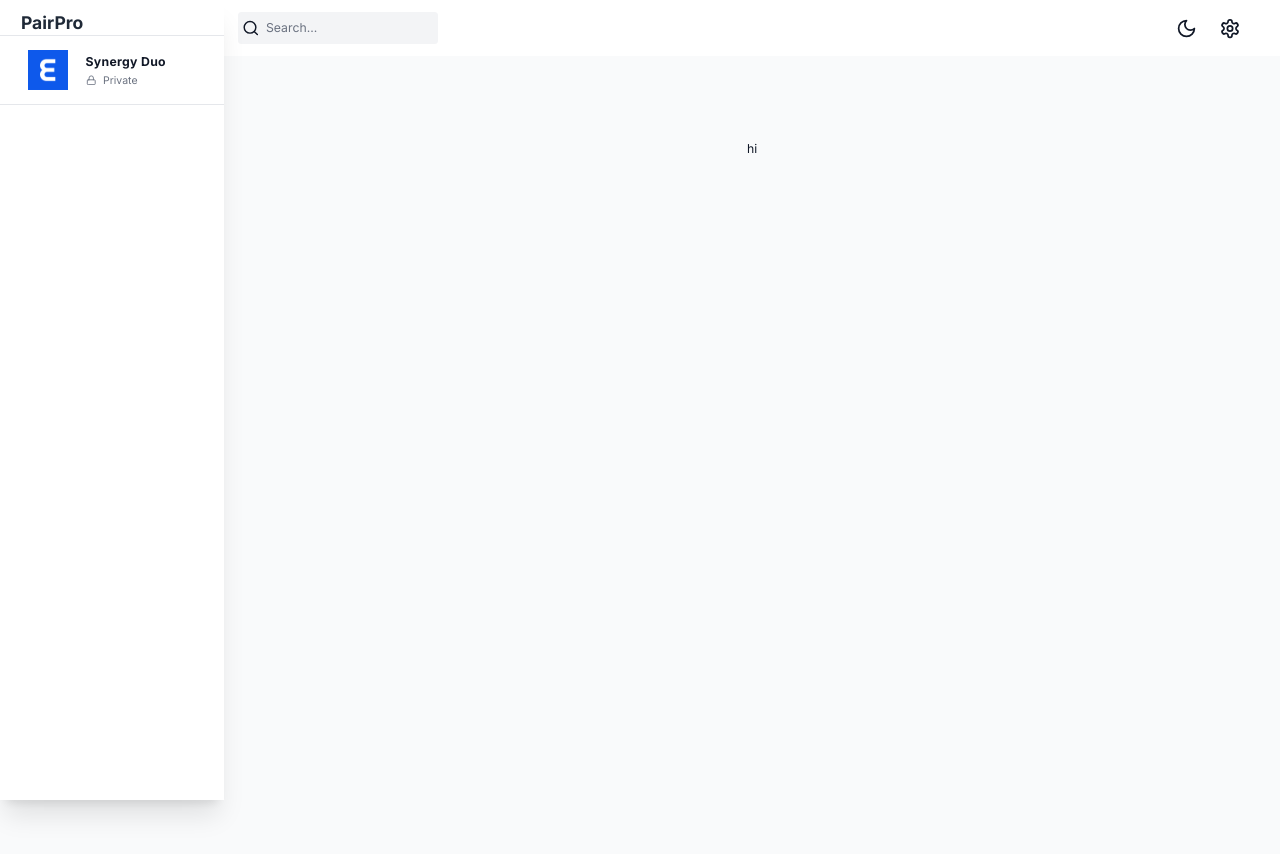
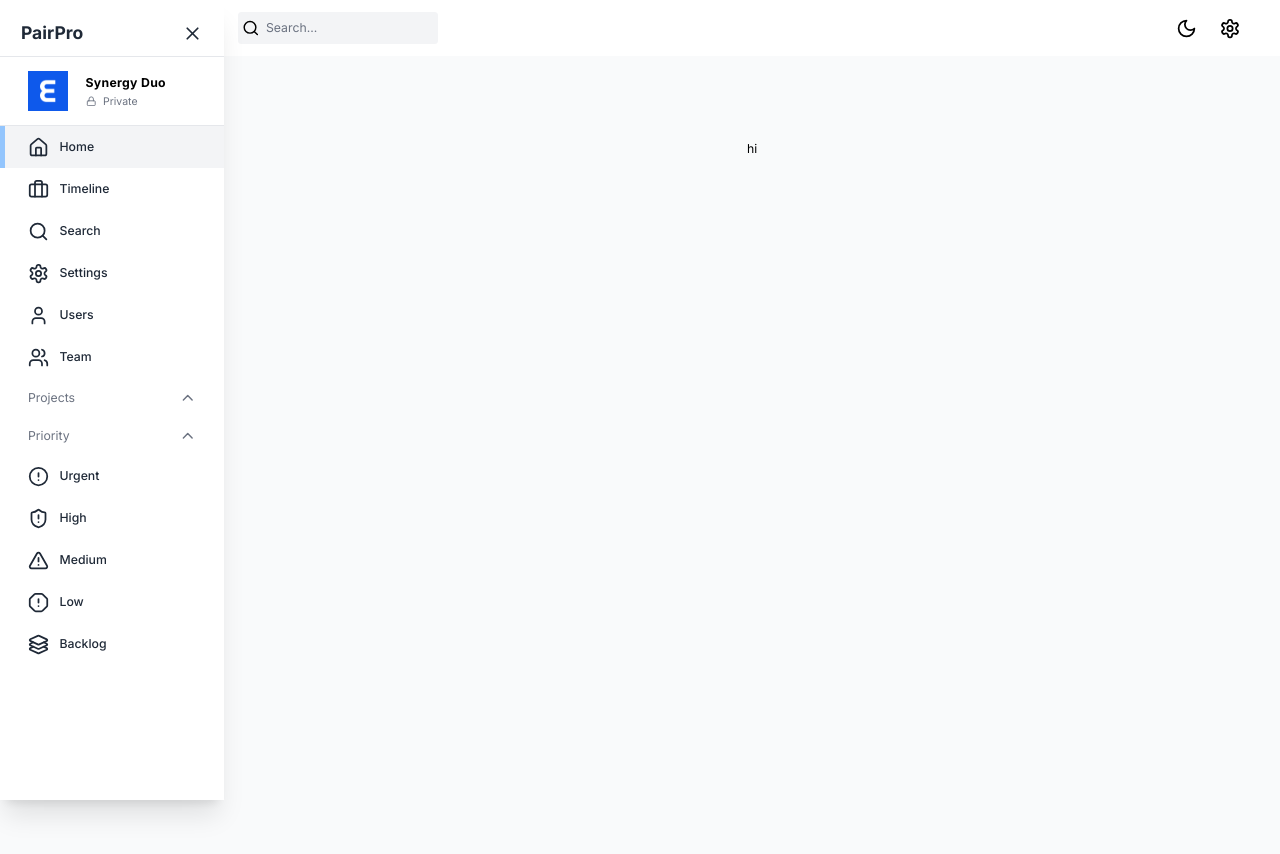
Before and after one commit to jtfrancisco0121/ProjectManagementApp, a Next.js app: page / in a window 1280 px wide. Built offline with nearby package versions, Linux system fonts and the light colour scheme; no server answers.

Commit message:
Sidebar setup 2

```diff
--- a/src/app/(components)/Sidebar/index.tsx
+++ b/src/app/(components)/Sidebar/index.tsx
@@ -1,7 +1,9 @@
 "use client";
 import { useAppDispatch, useAppSelector } from "@/app/redux";
-import { Icon, LockIcon, LucideIcon } from "lucide-react";
+import { setIsSidebarCollapsed } from "@/state";
+import { AlertCircle, AlertOctagon, AlertTriangle, Briefcase, ChevronDown, ChevronUp, Home, Layers3, LockIcon, LucideIcon, Search, Settings, ShieldAlert, User, Users, X } from "lucide-react";
 import Image from "next/image";
+import Link from "next/link";
 import { usePathname } from "next/navigation";
 import React, { useState } from "react";
 
@@ -11,19 +13,29 @@
     const [showProjects, setShowProjects] = useState(true);
     const [showPriority, setShowPriority] = useState(true);
 
-    const sidebarClassnames = `fixed flex flex-col h-[100%] justify-between shadow-xl
+    const dispatch = useAppDispatch();
+    const isSidebarCollapsed = useAppSelector((state => state.global.isSidebarCollapsed));
+
+    const sidebarClassNames = `fixed flex flex-col h-[100%] justify-between shadow-xl
     transition-all duration-300 h-full z-40 dark:bg-black overflow-y-auto bg-white
-    w-64
+    ${isSidebarCollapsed ? "w-0 hidden" : "w-64"}
     `;
 
     return (
-        <div className={sidebarClassnames}>
+        <div className={sidebarClassNames}>
             <div className="flex h-[100%] w-full flex-col justify-start">
                 {/* top logo */}
-                <div className="z-50 flex-min-h-[56px] w-64 items-center justify-between bg-white px-6 pt-3 dark:bg-black">
+                <div className="z-50 flex min-h-[56px] w-64 items-center justify-between bg-white px-6 pt-3 dark:bg-black">
                     <div className="text-xl font-bold text-gray-800 dark:text-white">
                         PairPro
                     </div>
+                    {isSidebarCollapsed ? null : (
+                        <button className="py-3" onClick={() => {
+                            dispatch(setIsSidebarCollapsed(!isSidebarCollapsed));
+                        }}>
+                            <X className="h-6 w-6 text-gray-800 hover:text-gray-500 dark:text-white" />
+                        </button>
+                    )}
                 </div>
                 {/* Team */}
                 <div className="flex items-center gap-5 border-y-[1.5px] border-gray-200 px-8 py-4 dark:border-gray-700">
@@ -39,6 +51,45 @@
                     </div>
                 </div>
                 {/* navbar links */}
+                <nav className="z-10 w-full">
+                    <SidebarLink icon={Home} label="Home" href="/" />
+                    <SidebarLink icon={Briefcase} label="Timeline" href="/timeline" />
+                    <SidebarLink icon={Search} label="Search" href="/search" />
+                    <SidebarLink icon={Settings} label="Settings" href="/settings" />
+                    <SidebarLink icon={User} label="Users" href="/users" />
+                    <SidebarLink icon={Users} label="Team" href="/teams" />
+                </nav>
+
+                {/* Projects Links */}
+
+                <button onClick={() => setShowProjects((prev) => !prev)} className="flex w-full items-center justify-between px-8 py-3 text-gray-500">
+                    <span className="">Projects</span>
+                    {showProjects ? (
+                        <ChevronUp className="h-5 w-5" />
+                    ) : (
+                        <ChevronDown className="h-5 w-5" />
+                    )}
+                </button>
+                {/* Projects List */}
+
+                {/* Priorities Links */}
+                <button onClick={() => setShowPriority((prev) => !prev)} className="flex w-full items-center justify-between px-8 py-3 text-gray-500">
+                    <span className="">Priority</span>
+                    {showPriority ? (
+                        <ChevronUp className="h-5 w-5" />
+                    ) : (
+                        <ChevronDown className="h-5 w-5" />
+                    )}
+                </button>
+                {showPriority && (
+                    <>
+                        <SidebarLink icon={AlertCircle} label="Urgent" href="/priority/urgent" />
+                        <SidebarLink icon={ShieldAlert} label="High" href="/priority/high" />
+                        <SidebarLink icon={AlertTriangle} label="Medium" href="/priority/medium" />
+                        <SidebarLink icon={AlertOctagon} label="Low" href="/priority/low" />
+                        <SidebarLink icon={Layers3} label="Backlog" href="/priority/backlog" />
+                    </>
+                )}
             </div>
         </div>
     );
@@ -48,32 +99,28 @@
     href: string,
     icon: LucideIcon,
     label: string,
-    isCollapsed: boolean,
 }
 
 const SidebarLink = ({
     href,
     icon: Icon,
     label,
-    isCollapsed
 }: SidebarLinkProps) => {
     const pathname = usePathname();
     const isActive = pathname === href || (pathname === "/" && href === "/dashboard");
-    const screenWidth = window.innerWidth;
-
-    const dispatch = useAppDispatch();
-    const isSidebarCollapsed = useAppSelector((state => state.global.isSidebarCollapsed));
 
     return (
-        <link href={href} className="w-full">
-            <div className={`relative flex cursor-pointer items-center gap-3 transition-colors hover:bg-gray-100 dark:bg-black dark:hover:bg-gray-700 ${isActive ? "bg-gray-100 text-white dark:bg-gray-600" : ""}`}>
+        <Link href={href} className="w-full">
+            <div className={`relative flex cursor-pointer items-center gap-3 transition-colors hover:bg-gray-100 dark:bg-black dark:hover:bg-gray-700 ${isActive ? "bg-gray-100 text-white dark:bg-gray-600" : ""} justify-start px-8 py-3`}>
                 {isActive && (
-                    <div className="absolute left-0 top-0 h-[100%] w-[5px]">
-
-                    </div>
+                    <div className="absolute left-0 top-0 h-[100%] w-[5px] bg-blue-200" />
                 )}
+                <Icon className="h-6 w-6 text-gray-800 dark:text-gray-100" />
+                <span className={`font-medium text-gray-800 dark:text-gray-100`}>
+                    {label}
+                </span>
             </div>
-        </link >
+        </Link>
     )
 }
 
--- a/src/app/globals.css
+++ b/src/app/globals.css
@@ -15,6 +15,6 @@
   height: 100%;
   width: 100%;
   @apply text-sm;
-  @apply bg-gray-500;
-  @apply text-gray-900;
+  @apply bg-white;
+  @apply dark:bg-black;
 }
```
